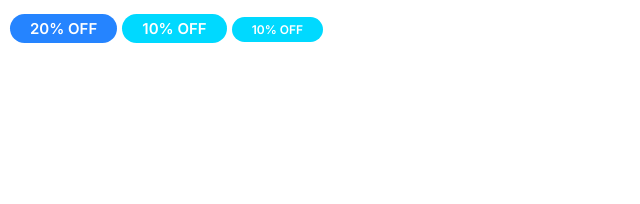
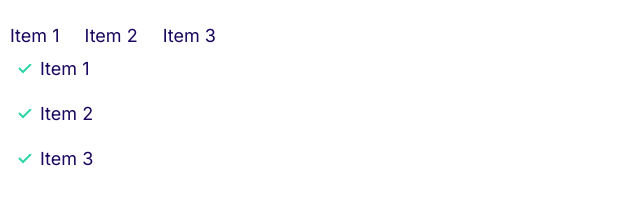
Before and after one commit to Question-jpeg/krezer, a plain HTML site: page index.html in a window 1280 px wide. Shown: the whole page, without its empty margins (0-640 px from the left). Drawn offline with Linux system fonts and the light colour scheme.

Commit message:
Define lists

```diff
--- a/CSS/styles.css
+++ b/CSS/styles.css
@@ -1,7 +1,3 @@
-body {
-  padding: 2rem 1rem;
-}
-
 :root {
   --color-primary: #2584ff;
   --color-secondary: #00d9ff;
@@ -20,6 +16,7 @@ body {
   color: var(--color-body);
   font-size: 2.4rem;
   line-height: 1.5rem;
+  padding: 1rem;
 }
 
 h1,
@@ -118,3 +115,31 @@ a {
     font-size: 1.2rem;
   }
 }
+
+/* Lists */
+.list {
+  list-style: none;
+  padding-left: 0;
+  color: var(--color-heading);
+}
+
+.list--inline .list__item {
+  display: inline-block;
+  margin-right: 2rem;
+}
+
+.list--tick {
+  list-style-image: url(../images/tick.svg);
+  padding-left: 3rem;
+}
+
+.list--tick .list__item {
+  padding-left: 0.5rem;
+  margin-bottom: 3rem;
+}
+
+@media screen and (min-width: 1024px) {
+  .list--tick .list__item {
+    padding-left: 0;
+  }
+}
--- a/index.html
+++ b/index.html
@@ -15,8 +15,15 @@
     <link rel="stylesheet" href="CSS/styles.css" />
   </head>
   <body>
-    <span class="badge badge--primary">20% OFF</span>
-    <span class="badge badge--secondary">10% OFF</span>
-    <span class="badge badge--secondary badge--small">10% OFF</span>
+    <ul class="list list--inline">
+      <li class="list__item">Item 1</li>
+      <li class="list__item">Item 2</li>
+      <li class="list__item">Item 3</li>
+    </ul>
+    <ul class="list list--tick">
+      <li class="list__item">Item 1</li>
+      <li class="list__item">Item 2</li>
+      <li class="list__item">Item 3</li>
+    </ul>
   </body>
 </html>
```
Also changed, not shown: components/lists.html (added, +11 -0 lines), images/tick.svg (added).
